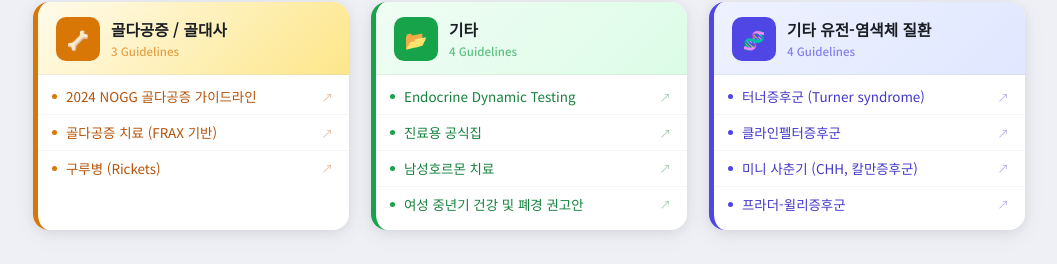
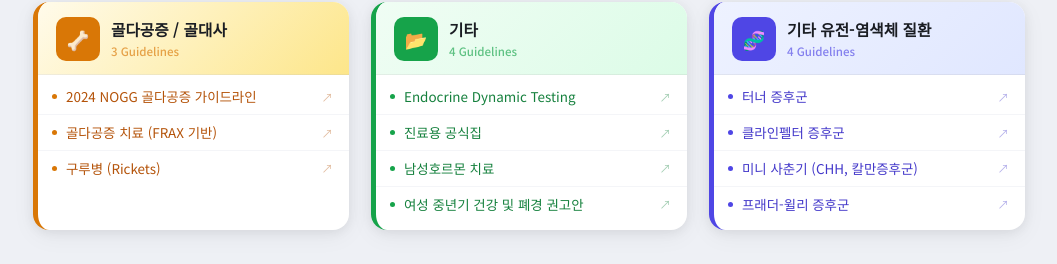
Before and after one commit to huydad-bot/Endocrine-Guidelines, a plain HTML site: page index.html in a window 1280 px wide. Shown: the part 1075-1339 px from the top of the page, without its empty margins (111-1168 px from the left). Drawn offline with Linux system fonts and the light colour scheme.

Commit message:
Add files via upload

```diff
--- a/index.html
+++ b/index.html
@@ -674,11 +674,11 @@
     </div>
     <div class="link-list">
       <a class="link-item" href="https://huydad-bot.github.io/Endocrine-Guidelines/turner-syndrome.html" target="_blank">
-        <span class="link-dot"></span><span class="link-text">터너증후군 (Turner syndrome)</span>
+        <span class="link-dot"></span><span class="link-text">터너 증후군</span>
         <span class="link-arrow">↗</span>
       </a>
       <a class="link-item" href="https://huydad-bot.github.io/Endocrine-Guidelines/klinefelter.html" target="_blank">
-        <span class="link-dot"></span><span class="link-text">클라인펠터증후군</span>
+        <span class="link-dot"></span><span class="link-text">클라인펠터 증후군</span>
         <span class="link-arrow">↗</span>
       </a>
       <a class="link-item" href="https://huydad-bot.github.io/Endocrine-Guidelines/mini-puberty.html" target="_blank">
@@ -686,7 +686,7 @@
         <span class="link-arrow">↗</span>
       </a>
       <a class="link-item" href="https://huydad-bot.github.io/Endocrine-Guidelines/Prader-Willi-syndrome.html" target="_blank">
-        <span class="link-dot"></span><span class="link-text">프라더-윌리증후군</span>
+        <span class="link-dot"></span><span class="link-text">프래더-윌리 증후군</span>
         <span class="link-arrow">↗</span>
       </a>
     </div>
```
